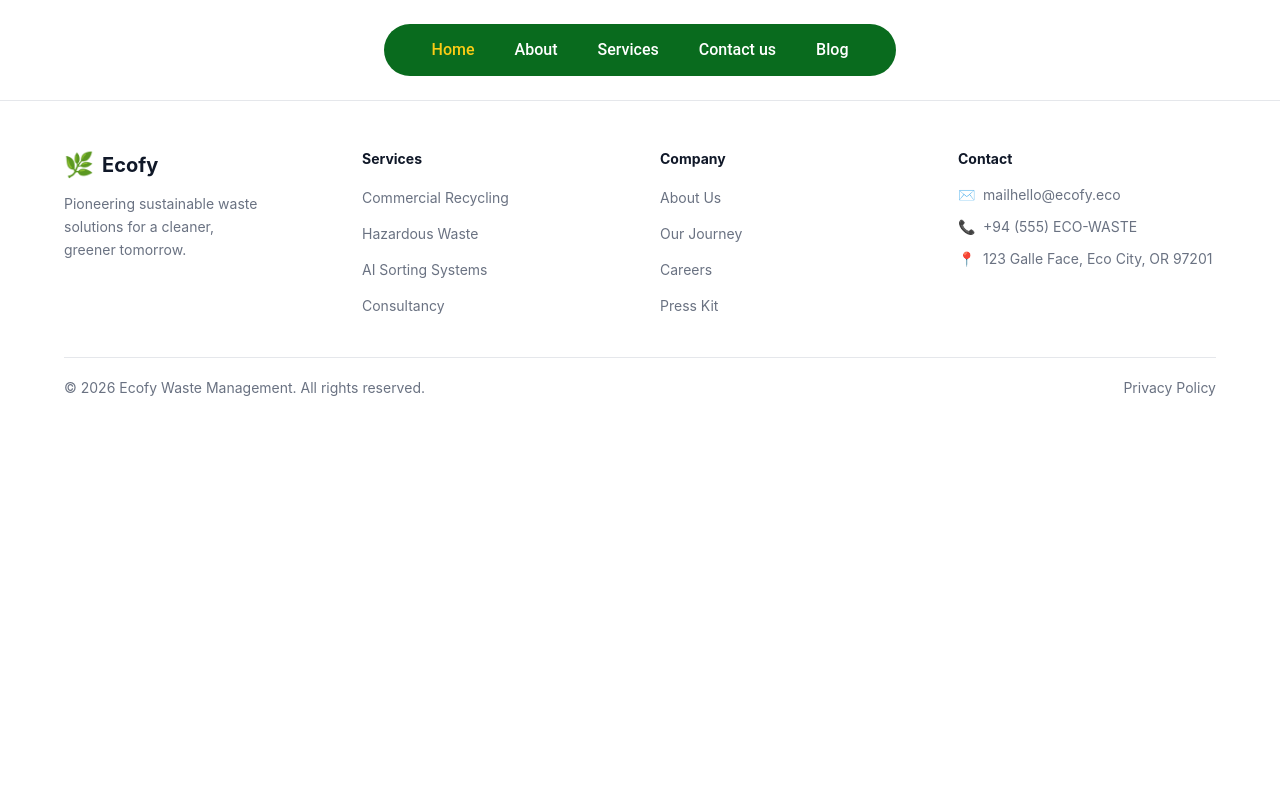
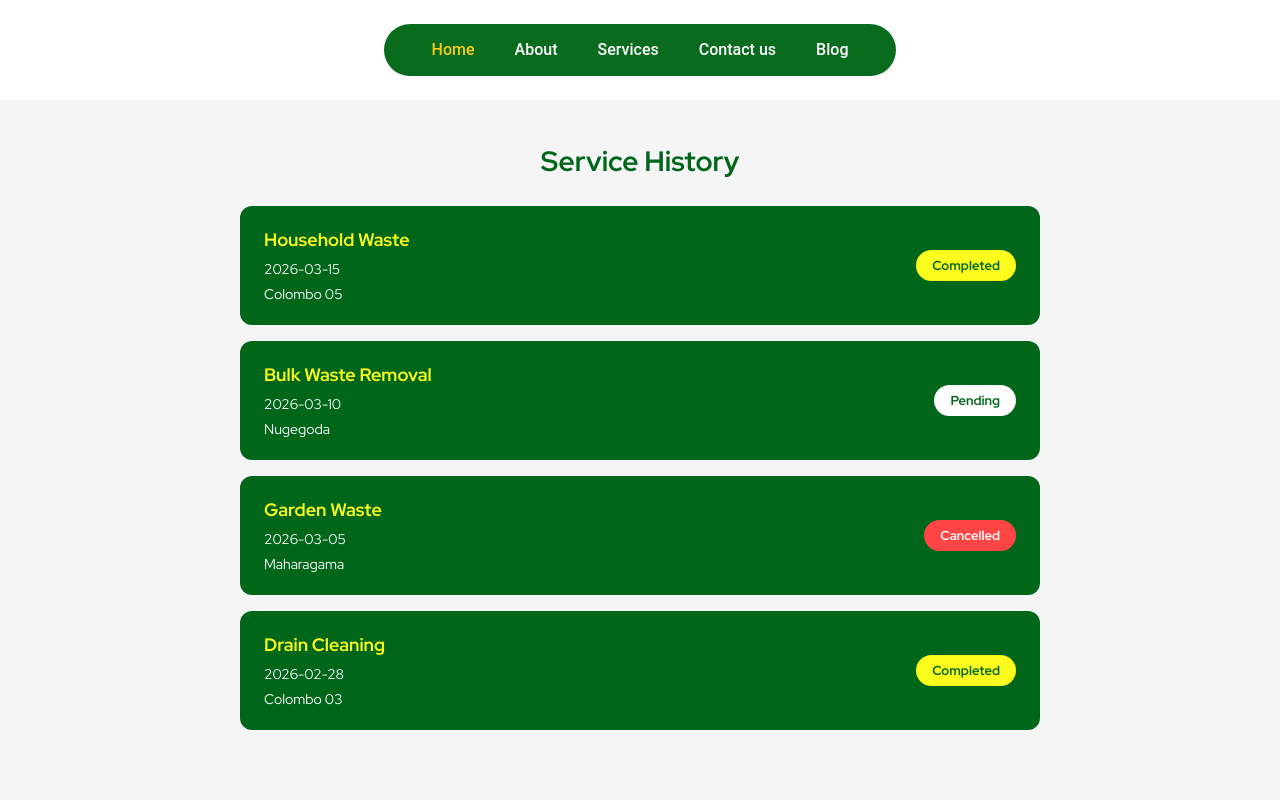
Before and after one commit to Ecofy-Waste-Management-Website/Front-End, a React (Vite) app in the folder front-end/: page /service-history in a window 1280 px wide. Shown: the top 800 px of the page. Built offline with nearby package versions, Linux system fonts and the light colour scheme.

Commit message:
Added Service History screen with dummy data

```diff
--- a/front-end/package.json
+++ b/front-end/package.json
@@ -13,6 +13,7 @@
     "@tailwindcss/vite": "^4.2.1",
     "react": "^19.2.0",
     "react-dom": "^19.2.0",
+    "react-router-dom": "^7.13.1",
     "tailwindcss": "^4.2.1"
   },
   "devDependencies": {
--- a/front-end/src/App.jsx
+++ b/front-end/src/App.jsx
@@ -1,11 +1,21 @@
 import React from 'react'
+import { BrowserRouter, Routes, Route } from 'react-router-dom';
 import Navbar from './Components/Top-Header-Section/navbar/navbar'
 import Footer from './Components/Footer/footer'
+import ServiceHistory from './Components/Screens/ServiceHistory'
+import PaymentHistory from './Components/Screens/PaymentHistory'
+import Notifications from './Components/Screens/Notifications'
+
 export default function App() {
   return (
-    <div>
+    <BrowserRouter>
       <Navbar/>
+      <Routes>
+        <Route path="/service-history" element={<ServiceHistory />} />
+        <Route path="/payment-history" element={<PaymentHistory />} />
+        <Route path="/notifications" element={<Notifications />} />
+      </Routes>
       <Footer/>
-    </div>
-  )
+    </BrowserRouter>
+  );
 }
--- /dev/null
+++ b/front-end/src/Components/Screens/Notifications.jsx
@@ -0,0 +1,10 @@
+import React from'react'
+function Notifications() {
+  return (
+    <div>
+      <h2>Notifications</h2>
+    </div>
+  );
+}
+
+export default Notifications;
--- /dev/null
+++ b/front-end/src/Components/Screens/PaymentHistory.jsx
@@ -0,0 +1,10 @@
+import React from'react'
+function PaymentHistory() {
+  return (
+    <div>
+      <h2>Payment History</h2>
+    </div>
+  );
+}
+
+export default PaymentHistory;
--- /dev/null
+++ b/front-end/src/Components/Screens/ServiceHistory.jsx
@@ -0,0 +1,57 @@
+import React from 'react'
+
+const fontLink = document.createElement('link');
+fontLink.href = 'https://fonts.googleapis.com/css2?family=Red+Hat+Display:wght@400;500;700&display=swap';
+fontLink.rel = 'stylesheet';
+document.head.appendChild(fontLink);
+
+const dummyServices = [
+  { id: 1, service_type: 'Household Waste', date: '2026-03-15', status: 'completed', location: 'Colombo 05' },
+  { id: 2, service_type: 'Bulk Waste Removal', date: '2026-03-10', status: 'pending', location: 'Nugegoda' },
+  { id: 3, service_type: 'Garden Waste', date: '2026-03-05', status: 'cancelled', location: 'Maharagama' },
+  { id: 4, service_type: 'Drain Cleaning', date: '2026-02-28', status: 'completed', location: 'Colombo 03' },
+];
+
+const STATUS_STYLES = {
+  completed: { backgroundColor: '#FCFC1D', color: '#00671A' },
+  pending:   { backgroundColor: '#ffffff', color: '#00671A' },
+  cancelled: { backgroundColor: '#ff4444', color: '#ffffff' },
+};
+
+function ServiceHistory() {
+  return (
+    <div style={{ backgroundColor: '#f5f5f5', minHeight: '100vh', padding: '40px 20px', fontFamily: "'Red Hat Display', sans-serif" }}>
+
+      <h2 style={{ color: '#00671A', fontSize: '28px', fontWeight: '700', marginBottom: '24px', textAlign: 'center' }}>
+        Service History
+      </h2>
+
+      <div style={{ maxWidth: '800px', margin: '0 auto', display: 'flex', flexDirection: 'column', gap: '16px' }}>
+        {dummyServices.map((item) => (
+          <div key={item.id} style={{ backgroundColor: '#00671A', borderRadius: '12px', padding: '20px 24px', display: 'flex', justifyContent: 'space-between', alignItems: 'center' }}>
+
+            <div>
+              <p style={{ color: '#FCFC1D', fontWeight: '700', fontSize: '18px', margin: '0 0 6px' }}>
+                {item.service_type}
+              </p>
+              <p style={{ color: 'white', fontSize: '14px', margin: '0 0 4px' }}>
+                {item.date}
+              </p>
+              <p style={{ color: 'white', fontSize: '14px', margin: '0' }}>
+                {item.location}
+              </p>
+            </div>
+
+            <span style={{ ...STATUS_STYLES[item.status], padding: '6px 16px', borderRadius: '20px', fontWeight: '600', fontSize: '13px', textTransform: 'capitalize' }}>
+              {item.status}
+            </span>
+
+          </div>
+        ))}
+      </div>
+
+    </div>
+  );
+}
+
+export default ServiceHistory;
```
Also changed, not shown: 1 other file (tests, documents, lock files or other folders).
